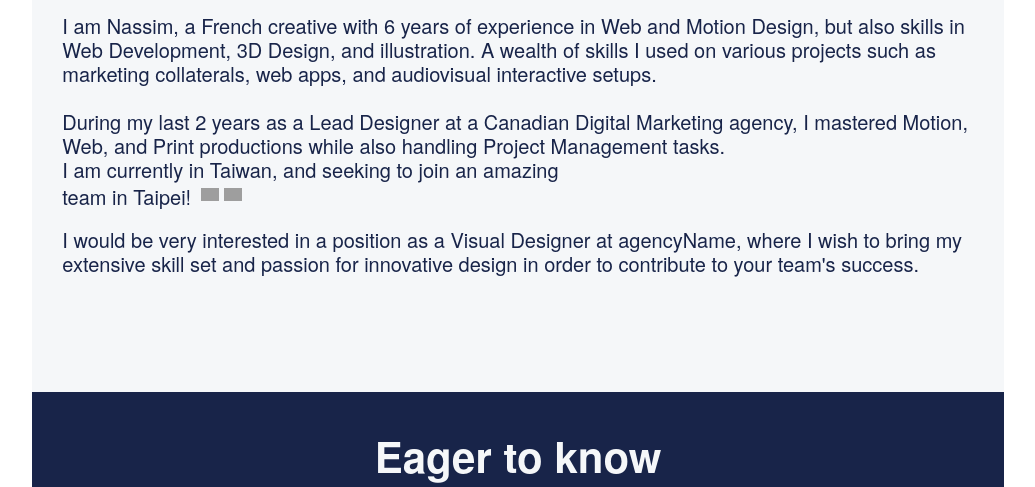
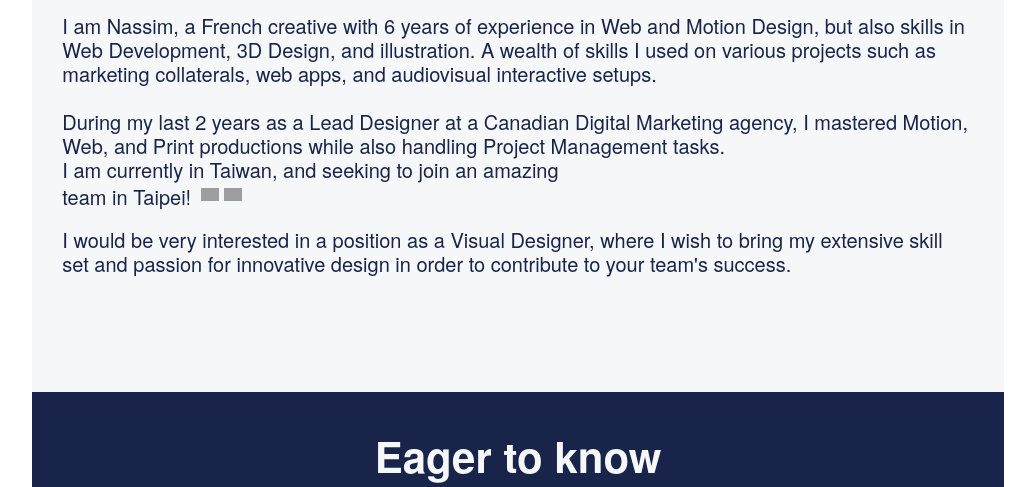
Before and after one commit to NexusI9/portfolio, a PHP site: page / in a window 1280 px wide. Shown: the part 815-1302 px from the top of the page, without its empty margins (122-1157 px from the left). Run offline with PHP 8.4, Linux system fonts and the light colour scheme; grey boxes are pictures that could not be loaded.

Commit message:
update mail

```diff
--- a/public/view/index.php
+++ b/public/view/index.php
@@ -52,7 +52,7 @@
                         </tr>
                       </tbody>
                     </table>
-                    <p data-id="react-email-text" style="font-size:20px;line-height:24px;margin:16px 0">I would be very interested in a position as a Visual Designer at agencyName, where I wish to bring my extensive skill set and passion for innovative design in order to contribute to your team&#x27;s success.</p>
+                    <p data-id="react-email-text" style="font-size:20px;line-height:24px;margin:16px 0">I would be very interested in a position as a Visual Designer, where I wish to bring my extensive skill set and passion for innovative design in order to contribute to your team&#x27;s success.</p>
                   </td>
                 </tr>
               </tbody>
```
